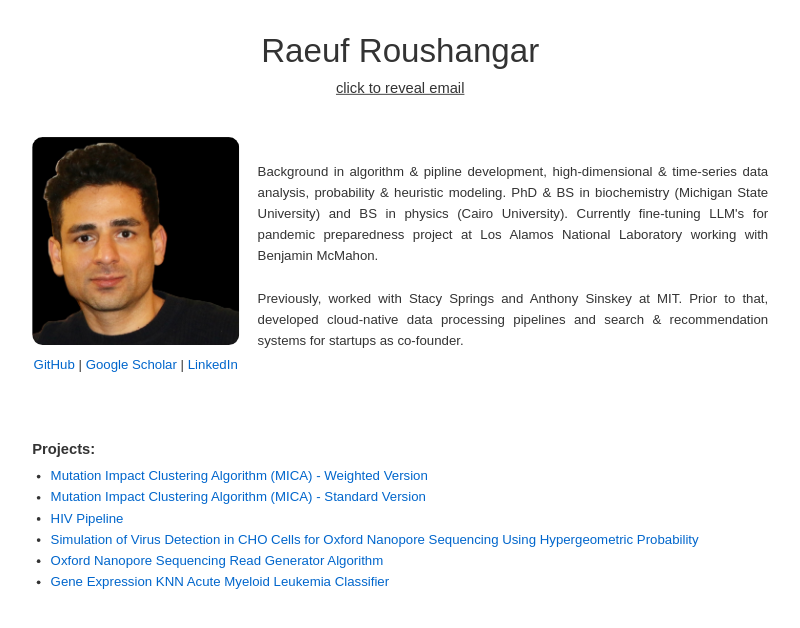
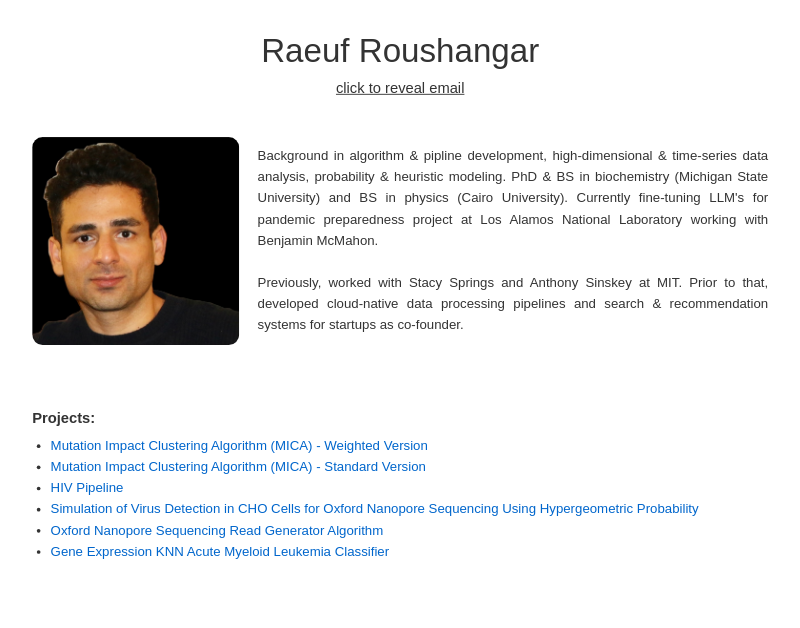
Before and after one commit to raeufroushangar/raeufroushangar.com, a Jekyll site: the page built from index.html, in a window 1280 px wide. Shown: the top 628 px of the page, without its empty margins (207-1007 px from the left). Built offline with Jekyll 4.4.1, drawn with Linux system fonts in a browser that asks for light colours.

Commit message:
Update profile image and homepage

```diff
--- a/index.html
+++ b/index.html
@@ -15,11 +15,6 @@ title: Home
 <div style="display: flex; align-items: center;">
   <div style="text-align: center; margin-right: 20px;">
     <img src="/assets/images/profile.jpg" alt="Profile Picture" style="width: 225px; border-radius: 5%;" />
-    <div style="font-size: 0.9em; margin-top: 10px;">
-      <a href="https://github.com/raeufroushangar" target="_blank">GitHub</a> |
-      <a href="https://scholar.google.com/citations?user=NISquAgAAAAJ&hl=en" target="_blank">Google Scholar</a> |
-      <a href="https://www.linkedin.com/in/raeufroushangar" target="_blank">LinkedIn</a>
-    </div>
   </div>
 
   <div style="max-width: 600px; font-size: 0.9em; text-align: justify;">
```
